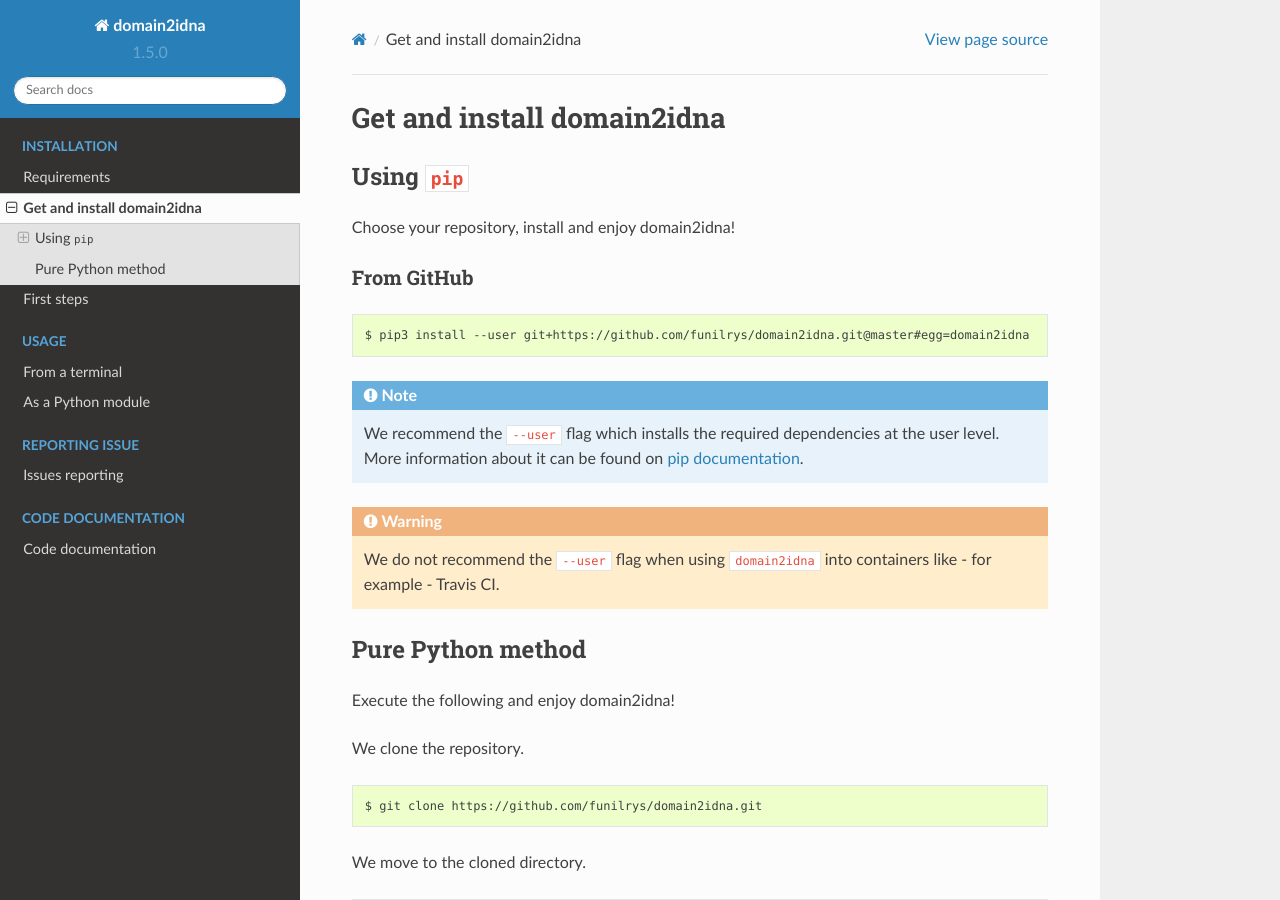
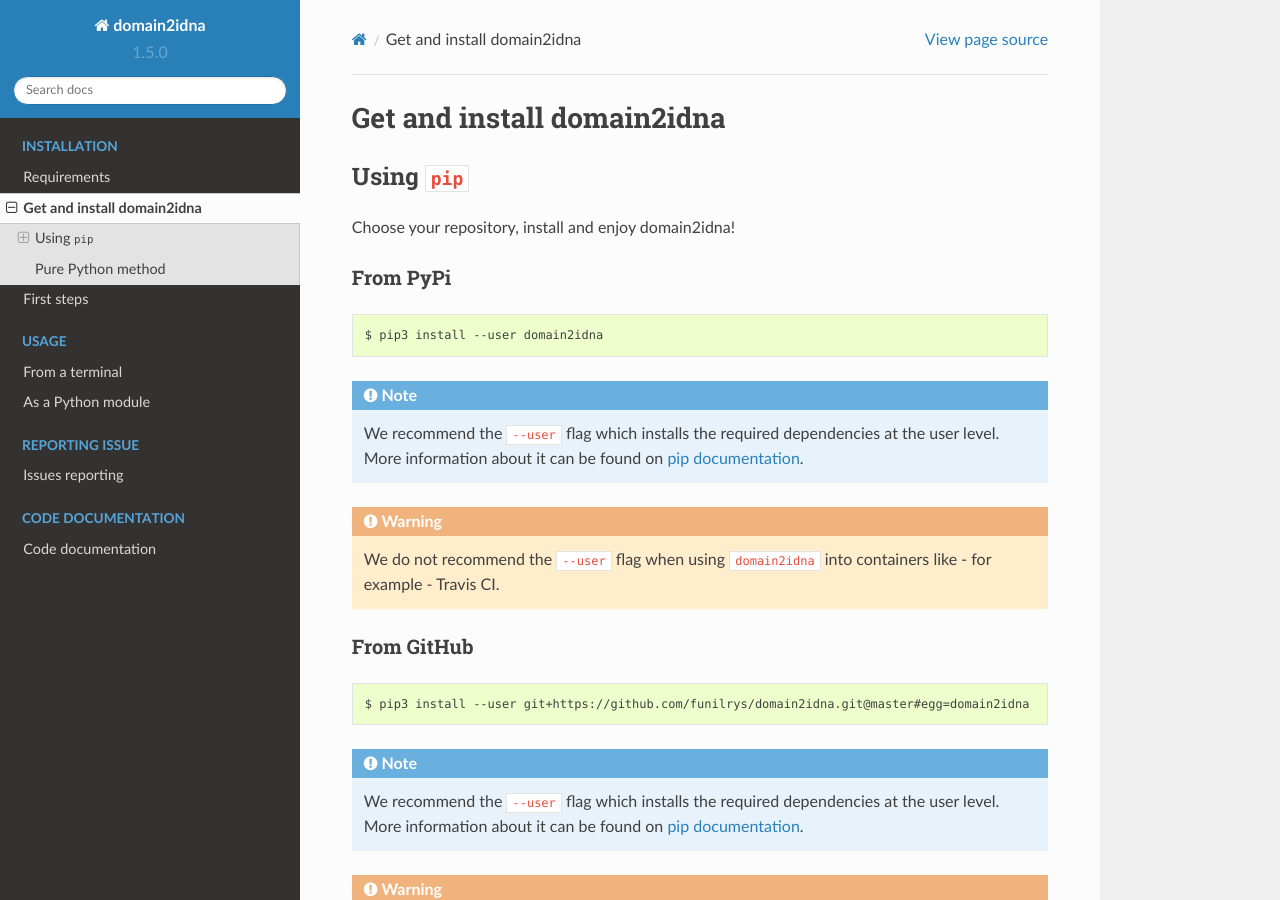
Before and after one commit to PyFunceble/domain2idna, a Sphinx documentation site: the page built from docs/installation/get-domain2idna.rst, in a window 1280 px wide and 900 px high. Built offline with Sphinx 7.4.7 and the Read the Docs theme 2.0.0, drawn with Linux system fonts in a browser that asks for light colours.

Commit message:
Update of the documentation

```diff
--- a/docs/installation/get-domain2idna.rst
+++ b/docs/installation/get-domain2idna.rst
@@ -5,6 +5,20 @@
 -----------------
 
 Choose your repository, install and enjoy domain2idna!
+
+From PyPi
+""""""""""
+
+::
+
+   $ pip3 install --user domain2idna
+
+.. note::
+   We recommend the :code:`--user` flag which installs the required dependencies at the user level. More information about it can be found on `pip documentation`_.
+.. warning::
+   We do not recommend the :code:`--user` flag when using :code:`domain2idna` into containers like - for example - Travis CI.
+
+.. _pip documentation: https://pip.pypa.io/en/stable/reference/pip_install/?highlight=--user#cmdoption-user
 
 From GitHub
 """""""""""
```
